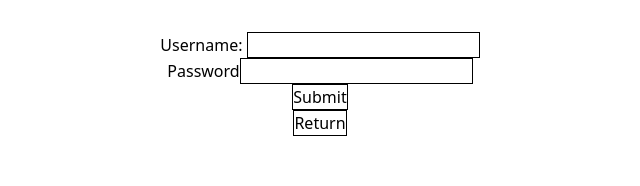
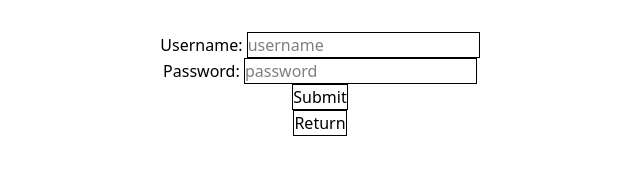
Before and after one commit to MrKabado/SariSariStore, a React (Vite) app in the folder client/: page /admin/login in a window 1280 px wide. Shown: the top 186 px of the page, without its empty margins (320-960 px from the left). Built offline with nearby package versions, Linux system fonts and the light colour scheme.

Commit message:
added some

```diff
--- a/client/src/App.css
+++ b/client/src/App.css
@@ -5,6 +5,6 @@
   text-align: center;
 }
 
-button {
+button, input {
   border: 1px solid black;
 }
--- a/client/src/components/Button.jsx
+++ b/client/src/components/Button.jsx
@@ -1,12 +1,18 @@
 import React from 'react'
 import { Link } from 'react-router-dom'
 
-function Button({to, label, classname}) {
+function Button({to, label, classname, btnType}) {
+  if (to) {
+    return (
+      <Link to={to}>
+        <button type={btnType } className={classname}>{label}</button>
+      </Link>
+    )
+  }
+
   return (
     <div>
-        <Link to={to}>
-            <button className={classname}>{label}</button>
-        </Link>
+      <button type={btnType } className={classname}>{label}</button>
     </div>
   )
 }
--- /dev/null
+++ b/client/src/components/Input.jsx
@@ -0,0 +1,11 @@
+import React from 'react'
+
+function Input(InputType, PlaceHolder, Id) {
+  return (
+    <div>
+      <input type={InputType} placeholder={PlaceHolder} id={Id}/>
+    </div>
+  )
+}
+
+export default Input
--- /dev/null
+++ b/client/src/components/Label.jsx
@@ -0,0 +1,11 @@
+import React from 'react'
+
+function Label(For, LabelName) {
+  return (
+    <div>
+      <label htmlFor={For}>{LabelName}</label>
+    </div>
+  )
+}
+
+export default Label
--- a/client/src/pages/admin page/AdminLogIn.jsx
+++ b/client/src/pages/admin page/AdminLogIn.jsx
@@ -3,24 +3,50 @@ import { useState } from 'react';
 
 import Button from "../../components/Button";
 
+function AdminLogIn() {
+  const [username, setUsername] = useState('');
+  const [password, setPassword] = useState('');
+  const [message, setMessage] = useState('');
 
-function AdminLogIn() {
+  const handleSubmit =(e) => {
+    e.preventDefault();
+
+    if (username === 'admin' && password === 'admin') {
+      alert('Login Successfuly!');
+      window.location.href = '/admin';
+    } else {
+      setMessage('Invalid username or password');
+    }
+  }
+
   return (
     <>
       <div>
-        <form>
-          <label htmlFor="">Username: </label>
-          <input type="text" className='border border-solid border-black'/><br />
-          <label htmlFor="">Password</label>
-          <input
-            type="password"
-            className='border border-solid border-black'
-          />
-          <br />
+        <form onSubmit={handleSubmit}>
+          <div>
+            <label>Username: </label>
+            <input
+              type="text"
+              placeholder='username'
+              value={username}
+              onChange={(e) => setUsername(e.target.value)}
+            />
+          </div>
 
-          <Button to='/admin' label="Submit"/>
+          <div>
+            <label>Password: </label>
+            <input
+              type="password"
+              placeholder='password'
+              value={password}
+              onChange={(e) => {setPassword(e.target.value)}}
+            />
+          </div>
+
+          <Button btnType="submit" label="Submit"/>
           <Button to='/' label="Return"/>
         </form>
+        <p>{message}</p>
       </div>
     </>
   )
```
